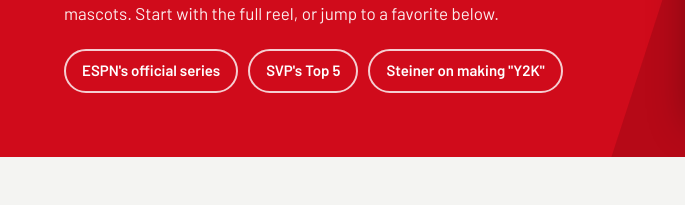
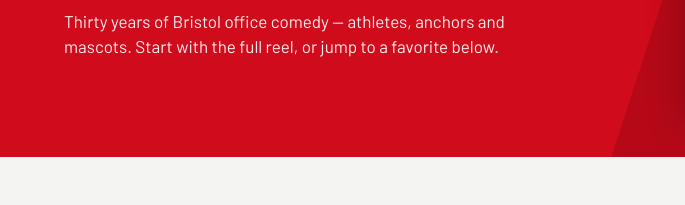
Before and after one commit to d8ktzgnpvk-cyber/bryant-park-map, a plain HTML site: page sportscenter/index.html in a window 1280 px wide. Shown: the part 254-459 px from the top of the page, 0-685 px from the left. Drawn offline with nearby package versions, Linux system fonts and the light colour scheme; a web font is replaced by a local one.

Commit message:
Remove top link buttons from SportsCenter page
Co-Authored-By: Claude Opus 5.5 <noreply@anthropic.com>
Claude-Session: https://claude.ai/code/session_01VwQMphqKibsND3CEefQvRB

```diff
--- a/sportscenter/index.html
+++ b/sportscenter/index.html
@@ -61,11 +61,6 @@ footer{color:var(--mute);font-size:14px;border-top:1px solid var(--line)}
     <div>
       <h1>This Is SportsCenter: the commercials</h1>
       <p>Thirty years of Bristol office comedy — athletes, anchors and mascots. Start with the full reel, or jump to a favorite below.</p>
-      <div class="extras">
-        <a class="pill" href="https://www.espn.com/watch/series/46b753a2-714f-417e-8705-f3856c936b86">ESPN's official series</a>
-        <a class="pill" href="https://www.espn.com/video/clip/_/id/9528887">SVP's Top 5</a>
-        <a class="pill" href="https://www.espn.com/video/clip/_/id/27478760">Steiner on making "Y2K"</a>
-      </div>
     </div>
     <a class="reel" href="https://www.youtube.com/watch?v=PIM5WnI5jKI">
       <div class="scr"><div class="play"><svg viewBox="0 0 24 24" fill="#fff"><path d="M6 4l14 8-14 8z"/></svg></div></div>
```
